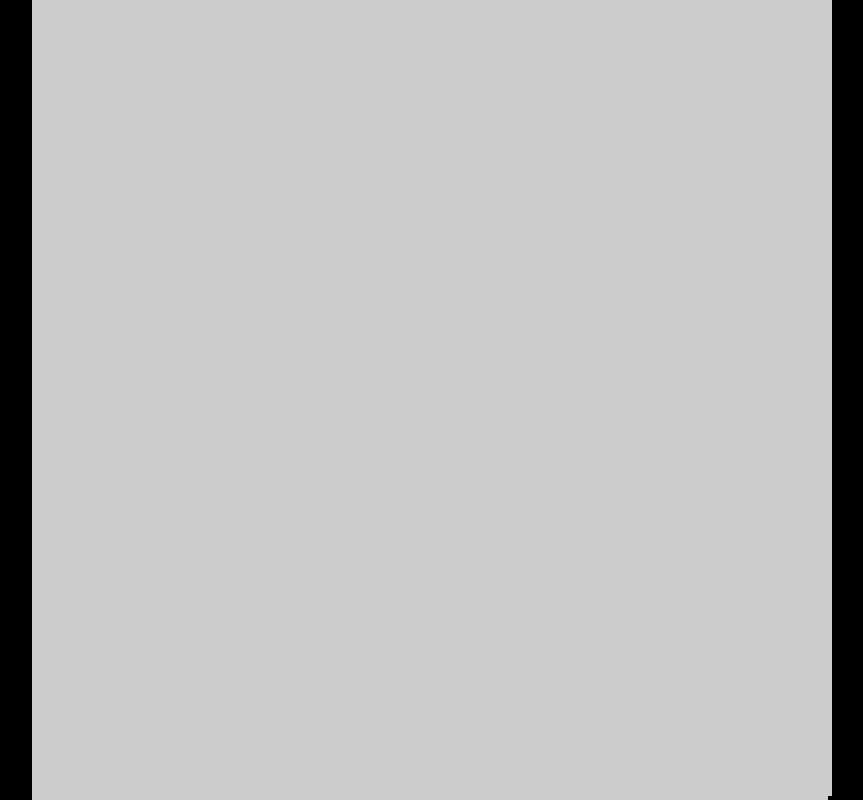
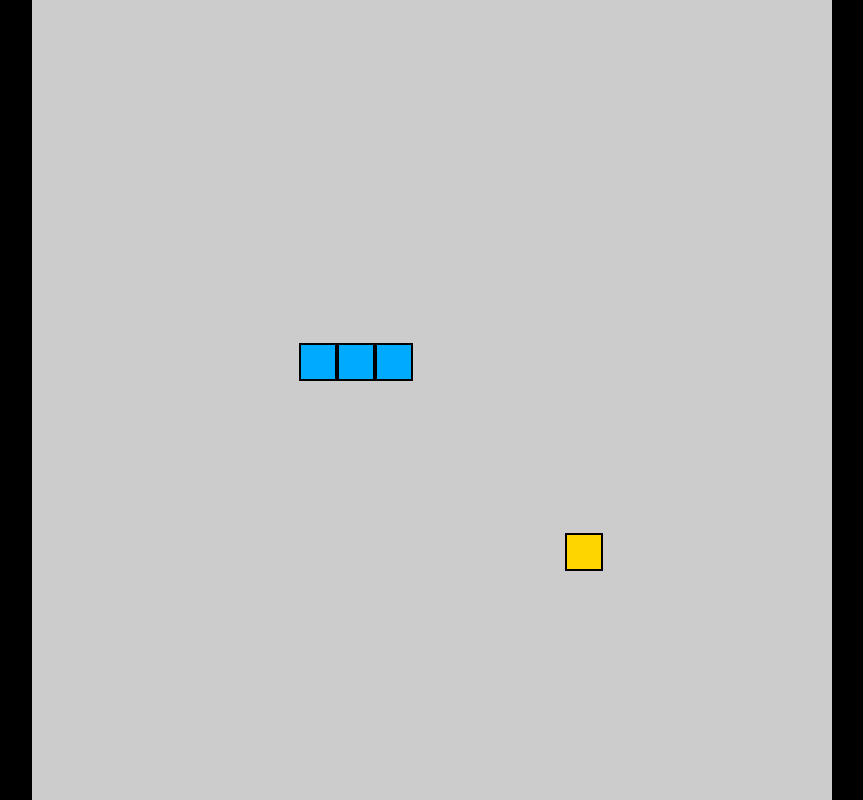
Before and after one commit to minhhoccode111/snake-game, a plain HTML site: page index.html in a window 1280 px wide. Shown: the whole page, without its empty margins (208-1071 px from the left). Drawn offline with Linux system fonts and the light colour scheme.

Commit message:
Basic game logic

```diff
--- a/app.js
+++ b/app.js
@@ -1,4 +1,24 @@
 // console.log('Hello, World! From app.js');
+
+const board = document.getElementById('game-board');
+
+const Cell = (x, y, type) => {
+  const div = document.createElement('div');
+  div.className = type; // snake or food
+  div.style.gridArea = `${x}/${y}/${x + 1}/${y + 1}`;
+  board.appendChild(div);
+
+  const change = (newX, newY) => {
+    x = newX;
+    y = newY;
+    div.style.gridArea = `${x}/${y}/${x + 1}/${y + 1}`;
+  };
+
+  return {
+    x,
+    y,
+  };
+};
 
 // const display = (() => {
 //   const food = (f) => {};
@@ -10,112 +30,96 @@
 //   };
 // })();
 
-// const inputs = (() => {
-//   let direction = { x: 0, y: 0 };
+const grid = (() => {
+  let size = 21;
 
-//   const letters = {
-//     a: { x: -1, y: 0 },
-//     s: { x: 0, y: -1 },
-//     d: { x: 1, y: 0 },
-//     w: { x: 0, y: 1 },
-//   };
+  const getSize = () => size;
 
-//   window.addEventListener('keyup', (e) => {
-//     if (Object.keys(letters).includes(e.key)) {
-//       console.log(direction);
-//       direction = letters[e.key];
-//     }
-//   });
-// })();
+  const setSize = (v) => (size = v);
 
-// const food = (() => {
-//   let position = {
-//     x: 15,
-//     y: 15,
-//   };
-// })();
-
-// const snake = (() => {
-//   let position = [
-//     { x: 10, y: 10 },
-//     { x: 10, y: 9 },
-//     { x: 10, y: 8 },
-//   ];
-
-//   const head = () => position[0];
-
-//   return {
-//     head,
-//   };
-// })();
-
-// const grid = (() => {
-//   const board = document.getElementById('game-board');
-// })();
-
-// const game = (() => {})();
-
-(() => {
-  const board = document.getElementById('game-board');
-  let direction = {
-    x: 1,
-    y: 0,
+  const checkOutside = (obj) => {
+    return obj.x > size || obj.y > size || obj.x < 1 || obj.y < 1;
   };
 
-  let lastDirection;
+  const randomPosition = () => ({
+    x: Math.floor(Math.random() * size) + 1,
+    y: Math.floor(Math.random() * size) + 1,
+  });
+
+  return {
+    getSize,
+    setSize,
+    checkOutside,
+    randomPosition,
+  };
+})();
+
+const snake = (() => {
+  let speed = 1000; // ms refresh frame
+  let speedExtra = 5; // 1000ms - 5ms each time snake eat
+  let growRate = 1; // + 1 Cell each time snake eat
+  let cellsToGrow = 0; //while this === 0, the snake can move, while this !== 0, the snake grows instead of moving and each time the snake grow cellsToGrow--
+  // when the snake eat something, cellsToGrow += growRate
+
+  let direction = { x: 1, y: 0 };
 
   const getDirection = () => direction;
 
-  let gameEnd = false;
-  let position = [
-    { x: 4, y: 9 },
-    { x: 4, y: 8 },
-    { x: 4, y: 7 },
-  ];
-  const div = document.createElement('div');
-  div.className = 'snake';
-
-  div.style.gridArea = `${position.y}/${position.x}/${position.y + 1}/${position.x + 1}`;
-
-  board.appendChild(div);
-
-  const move = () => {
-    let d = getDirection();
-    position.x += d.x;
-    position.y += d.y;
-
-    if (position.x > 21 || position.x < 1 || position.y < 1 || position.x > 21) {
-      gameEnd = true;
-    }
-
-    if (gameEnd) {
-      alert(`You've lost!`);
-      return;
-    }
-
-    div.style.gridArea = `${position.y}/${position.x}/${position.y + 1}/${position.x + 1}`;
-
-    setTimeout(() => {
-      move();
-    }, 300);
+  const setDirection = (obj) => {
+    direction.x = obj.x;
+    direction.y = obj.y;
   };
 
-  move();
+  // movable direction is not current direction and not opposite to current direction
+  const movableDirection = (obj) => {
+    if (obj.x === direction.x && obj.y !== direction.y) return true;
+    if (obj.y === direction.y && obj.x !== direction.x) return true;
+    return false;
+  };
 
+  const body = [Cell(10, 10, 'snake'), Cell(10, 9, 'snake'), Cell(10, 8, 'snake')];
+
+  const isOnBody = (obj) => {};
+
+  const getHead = () => body[0];
+
+  const isOnHead = (obj) => getHead().x === obj.x && getHead().y === obj.y;
+
+  return {
+    getHead,
+    isOnHead,
+    isOnBody,
+    getDirection,
+    setDirection,
+    movableDirection,
+  };
+})();
+
+const food = (() => {
+  let position = Cell(15, 15, 'food');
+
+  const change = (obj) => {
+    position.change(obj.x, obj.y);
+  };
+
+  return {
+    change,
+  };
+})();
+
+const game = (() => {})();
+
+const listener = (() => {
   const letters = {
-    a: { x: -1, y: 0 },
-    s: { x: 0, y: 1 },
-    d: { x: 1, y: 0 },
-    w: { x: 0, y: -1 },
+    ArrowUp: { x: 0, y: 1 },
+    ArrowLeft: { x: -1, y: 0 },
+    ArrowDown: { x: 0, y: -1 },
+    ArrowRight: { x: 1, y: 0 },
   };
-  window.addEventListener('keyup', (e) => {
-    if (letters.hasOwnProperty(e.key)) {
-      if (direction === letters[e.key]) return; //ignore if we're going that direction
 
-      lastDirection = direction;
+  window.addEventListener('keyup', (e) => {});
 
-      direction = letters[e.key];
-      return;
-    }
+  window.addEventListener('DOMContentLoaded', (e) => {
+    board.style.gridTemplate = `repeat(${grid.getSize()},1fr)/repeat(${grid.getSize()},1fr)`;
   });
 })();
--- a/index.html
+++ b/index.html
@@ -22,8 +22,8 @@
         width: 100vmin;
         height: 100vmin;
         display: grid;
-        grid-template-rows: repeat(21, 1fr);
-        grid-template-columns: repeat(21, 1fr);
+        /* grid-template-rows: repeat(21, 1fr);
+        grid-template-columns: repeat(21, 1fr); */
       }
 
       .snake {
```
